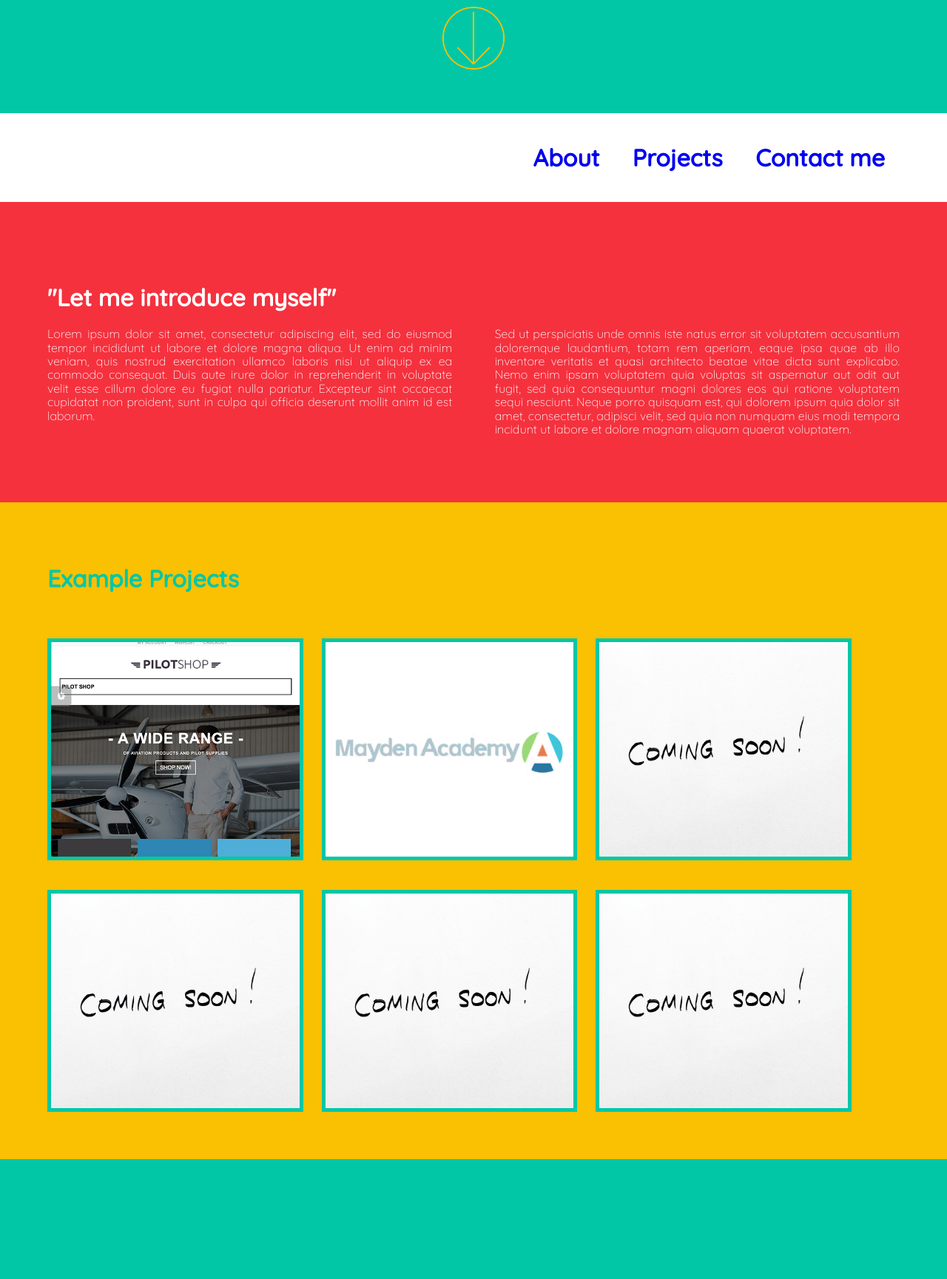
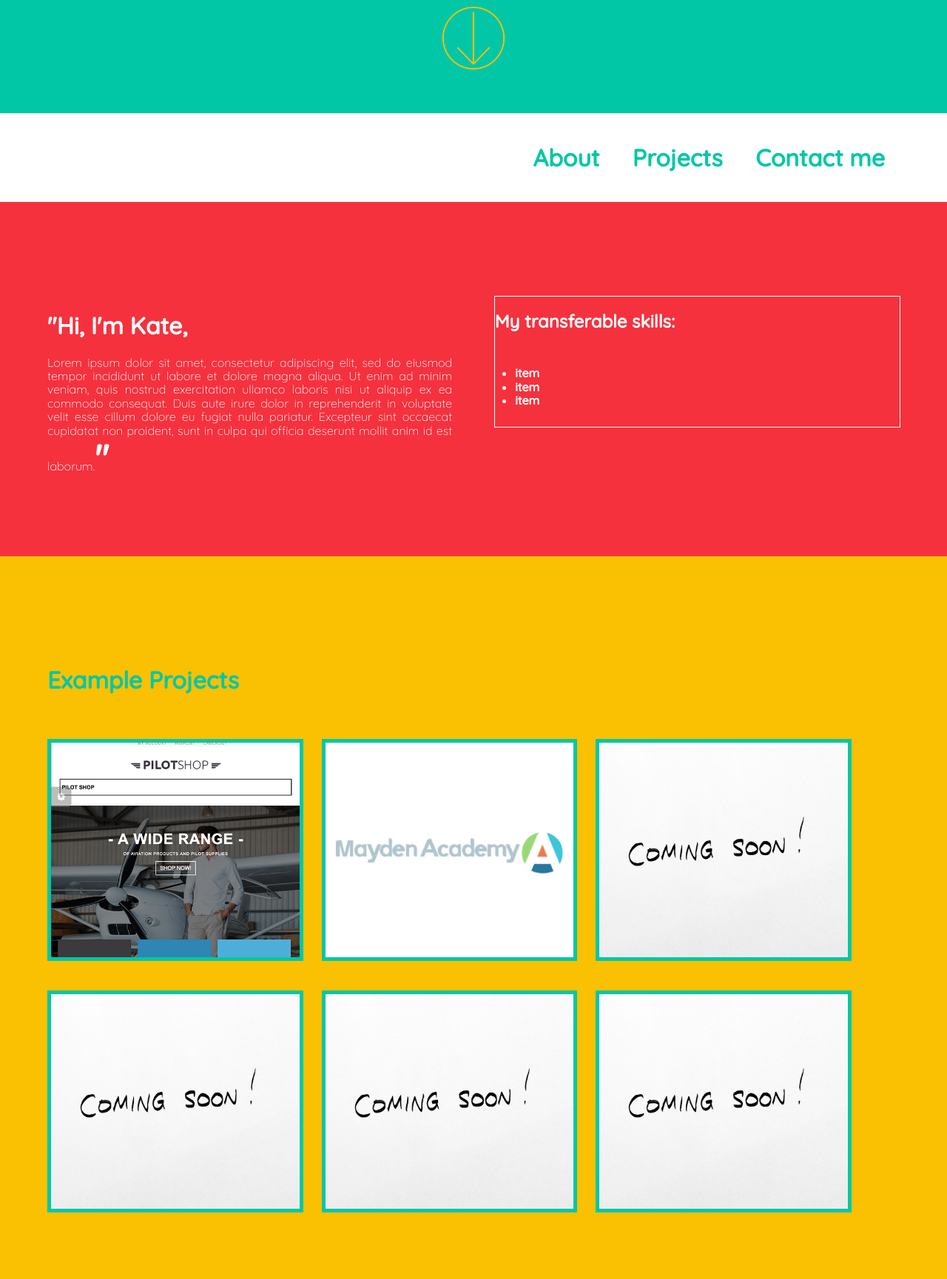
Before and after one commit to katestarks/Portfolio, a PHP site: page / in a window 1280 px wide. Shown: the part 647-2376 px from the top of the page at 74% size. Before the commit the page ends 2214 px from the top, so only its background shows below. Run offline with PHP 8.4, Linux system fonts and the light colour scheme.

Commit message:
all projects set up

```diff
--- a/css/styles.css
+++ b/css/styles.css
@@ -51,34 +52,34 @@ nav{
 ul {
 	float: right;
 	padding: 2% 5%;
-	color: #02C7A6;
 	font-weight: bold;
 }
 
-a {
+nav a {
 	text-decoration: none;
+	color: #02C7A6;
 }
 
-li {
+a:hover {
+	color: #FAC002;
+}
+
+nav li {
 	list-style-type: none;
 	display: inline;
 	font-size: 2rem;
 	padding: 20px;
 }
 
-li:hover {
-	color: #FAC002;
-	cursor: pointer;
-}
-
 .about {
-	padding: 7% 5% 7% 5%;
+	padding: 10% 5% 7% 5%;
 	overflow: auto;
 	background-color: #F5313E;
 }
 
 .about h1 {
 	color: #FFF;
+	width: 50%;
 }
 
 .aboutContent {
@@ -91,18 +92,29 @@ li:hover {
 	color: #FFF;
 }
 
+.aboutContent ul {
+	float: left;
+}
+
 .aboutContentLeft {
 	margin: 0 5% 0 0;
 }
 
+.aboutContentRight {
+	outline: solid 1px #FFFFFF;
+	margin: 0;
+}
+
+.contentQuote {
+	font-size: 3rem;
+	font-weight: bold;
+}
+
 .projects {
-	padding: 5% 5%;
+	padding: 10% 5% 7% 5%;
 	background-color: #FAC002;
 	width: 100%;
 	overflow: auto;
-}
-
-.projects h1 {
 	color: #02C7A6;
 }
 
--- a/index.html
+++ b/index.html
@@ -27,23 +27,62 @@
         </ul>
     </nav>
     <section id="about" class="about">
-        <h1>"Let me introduce myself"</h1>
-        <div class="aboutContent aboutContentLeft">Lorem ipsum dolor sit amet, consectetur adipiscing elit, sed do eiusmod tempor incididunt ut labore et dolore magna aliqua. Ut enim ad minim veniam, quis nostrud exercitation ullamco laboris nisi ut aliquip ex ea commodo consequat. Duis aute irure dolor in reprehenderit in voluptate velit esse cillum dolore eu fugiat nulla pariatur. Excepteur sint occaecat cupidatat non proident, sunt in culpa qui officia deserunt mollit anim id est laborum.</div>
-        <div class="aboutContent">Sed ut perspiciatis unde omnis iste natus error sit voluptatem accusantium doloremque laudantium, totam rem aperiam, eaque ipsa quae ab illo inventore veritatis et quasi architecto beatae vitae dicta sunt explicabo. Nemo enim ipsam voluptatem quia voluptas sit aspernatur aut odit aut fugit, sed quia consequuntur magni dolores eos qui ratione voluptatem sequi nesciunt. Neque porro quisquam est, qui dolorem ipsum quia dolor sit amet, consectetur, adipisci velit, sed quia non numquam eius modi tempora incidunt ut labore et dolore magnam aliquam quaerat voluptatem.</div>
+        <div class="aboutContent aboutContentLeft">
+            <h1>"Hi, I'm Kate,</h1>
+            <p>Lorem ipsum dolor sit amet, consectetur adipiscing elit, sed do eiusmod tempor incididunt ut labore et dolore magna aliqua. Ut enim ad minim veniam, quis nostrud exercitation ullamco laboris nisi ut aliquip ex ea commodo consequat. Duis aute irure dolor in reprehenderit in voluptate velit esse cillum dolore eu fugiat nulla pariatur. Excepteur sint occaecat cupidatat non proident, sunt in culpa qui officia deserunt mollit anim id est laborum.<span class="contentQuote">"</span></p>
+        </div>
+        <div class="aboutContent aboutContentRight">
+            <h2>My transferable skills:</h2>
+            <ul>
+                <li>item</li>
+                <li>item</li>
+                <li>item</li>
+            </ul>
+        </div>
     </section>
     <section id="projects" class="projects">
         <h1>Example Projects</h1>
         <div class="projectItems project1">
+            <div class="cover">
+                <h1>Responsive web page</h1>
+                <a href="https://github.com/katestarks/PilotShop"><h1>view here</h1></a>
+                <a href=""><img src="IMG/GithubLlogo.png"></a>
+            </div>
         </div>
         <div class="projectItems project2">
+            <div class="cover">
+                <h1>Logo created in CSS</h1>
+                <a href=""><h1>view here</h1></a>
+                <a href=""><img src="IMG/GithubLlogo.png"></a>
+            </div>
         </div>
         <div class="projectItems project3">
+            <div class="cover">
+                <h1>Coming Soon</h1>
+                <a href=""><h1>view here</h1></a>
+                <a href=""><img src="IMG/GithubLlogo.png"></a>
+            </div>
         </div>
         <div class="projectItems project4">
+            <div class="cover">
+                <h1>Coming Soon</h1>
+                <a href=""><h1>view here</h1></a>
+                <a href=""><img src="IMG/GithubLlogo.png"></a>
+            </div>
         </div>
         <div class="projectItems project5">
+            <div class="cover">
+                <h1>Coming Soon</h1>
+                <a href=""><h1>view here</h1></a>
+                <a href=""><img src="IMG/GithubLlogo.png"></a>
+            </div>
         </div>
         <div class="projectItems project6">
+            <div class="cover">
+                <h1>Coming Soon</h1>
+                <a href=""><h1>view here</h1></a>
+                <a href=""><img src="IMG/GithubLlogo.png"></a>
+            </div>
         </div>
     </section>
 
```
Also changed, not shown: other parts of css/styles.css (+56 -7 lines), IMG/GithubLlogo.png (added).
